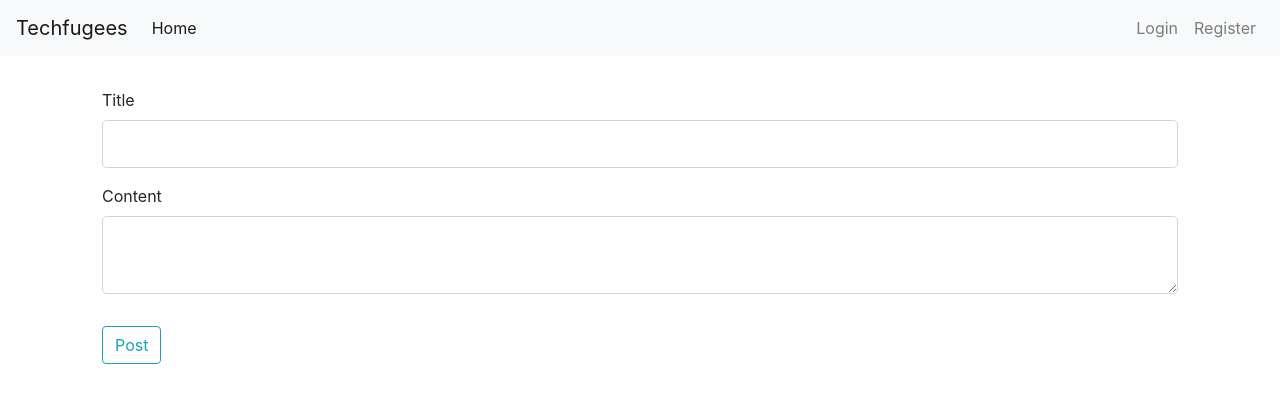
After one commit to csc301-winter-2021/team-project-13-techfugees-toronto, a Flask app: template techfugees-app/techfugees/templates/create_post.html in a window 1280 px wide. The commit adds this page. Shown: the top 411 px of the page. Run offline with Flask 2, Linux system fonts and the light colour scheme; the template is opened without the code that fills it: values that come from a table or form of the project are taken from there, others are empty; some libraries are stand-ins or nearby versions.

Commit message:
add post creation prototype

```diff
--- a/techfugees-app/techfugees/forms.py
+++ b/techfugees-app/techfugees/forms.py
@@ -1,6 +1,6 @@
 from flask_wtf import FlaskForm
 from flask_login import current_user
-from wtforms import StringField, PasswordField, SubmitField, BooleanField
+from wtforms import StringField, PasswordField, SubmitField, BooleanField, TextAreaField
 from wtforms.validators import DataRequired, Length, Email, EqualTo, ValidationError
 from techfugees.models import User
 
@@ -44,3 +44,8 @@ class UpdateAccountForm(FlaskForm):
             user = User.query.filter_by(email=email.data).first() #none if not taken
             if user is not None:
                 raise ValidationError('That email is taken. Please choose a different one.')
+
+class NewListingForm(FlaskForm):
+    title = StringField('Title', validators=[DataRequired()])
+    content = TextAreaField('Content', validators=[DataRequired()])
+    submit = SubmitField('Post')
--- a/techfugees-app/techfugees/templates/base.html
+++ b/techfugees-app/techfugees/templates/base.html
@@ -29,6 +29,7 @@
             {% if current_user.is_authenticated %}
                 <a class="nav-item nav-link" href="{{ url_for('account') }}">Account</a>
                 <a class="nav-item nav-link" href="{{ url_for('logout') }}">Logout</a>
+                <a class="nav-item nav-link" href="{{ url_for('new_rental_posting') }}">Add Listing</a>
             {% else %}
                 <a class="nav-item nav-link" href="{{ url_for('login') }}">Login</a>
                 <a class="nav-item nav-link" href="{{ url_for('register') }}">Register</a>
--- /dev/null
+++ b/techfugees-app/techfugees/templates/create_post.html
@@ -0,0 +1,44 @@
+{% extends 'base.html' %}
+
+{% block content %}
+<div>
+    <form method="POST" action="">
+        {{ form.hidden_tag() }}
+        <fieldset class=form-group>
+            <div class=form-group>
+                {{ form.title.label(class="form-control-label") }}
+
+                {% if form.title.errors %}
+                    {{ form.title(class="form-control form-control-lg is-invalid") }}
+                    <div class="invalid-feedback">
+                        {% for error in form.title.errors %}
+                            <span>{{ error }}</span>
+                        {% endfor %}
+                    </div>
+                {% else %}
+                    {{ form.title(class="form-control form-control-lg") }}
+                {% endif %}
+            </div>
+
+            <div class=form-group>
+                {{ form.content.label(class="form-control-label") }}
+
+                {% if form.content.errors %}
+                    {{ form.content(class="form-control form-control-lg is-invalid") }}
+                    <div class="invalid-feedback">
+                        {% for error in form.content.errors %}
+                            <span>{{ error }}</span>
+                        {% endfor %}
+                    </div>
+                {% else %}
+                    {{ form.content(class="form-control form-control-lg") }}
+                {% endif %}
+            </div>
+        </fieldset>
+
+        <div class=form-group>
+            {{ form.submit(class="btn btn-outline-info") }}
+        </div>
+    </form>
+</div>
+{% endblock %}
```
Also changed, not shown: techfugees-app/techfugees/routes.py (+14 -18 lines), techfugees-app/techfugees/templates/index.html (+12 -4 lines).
